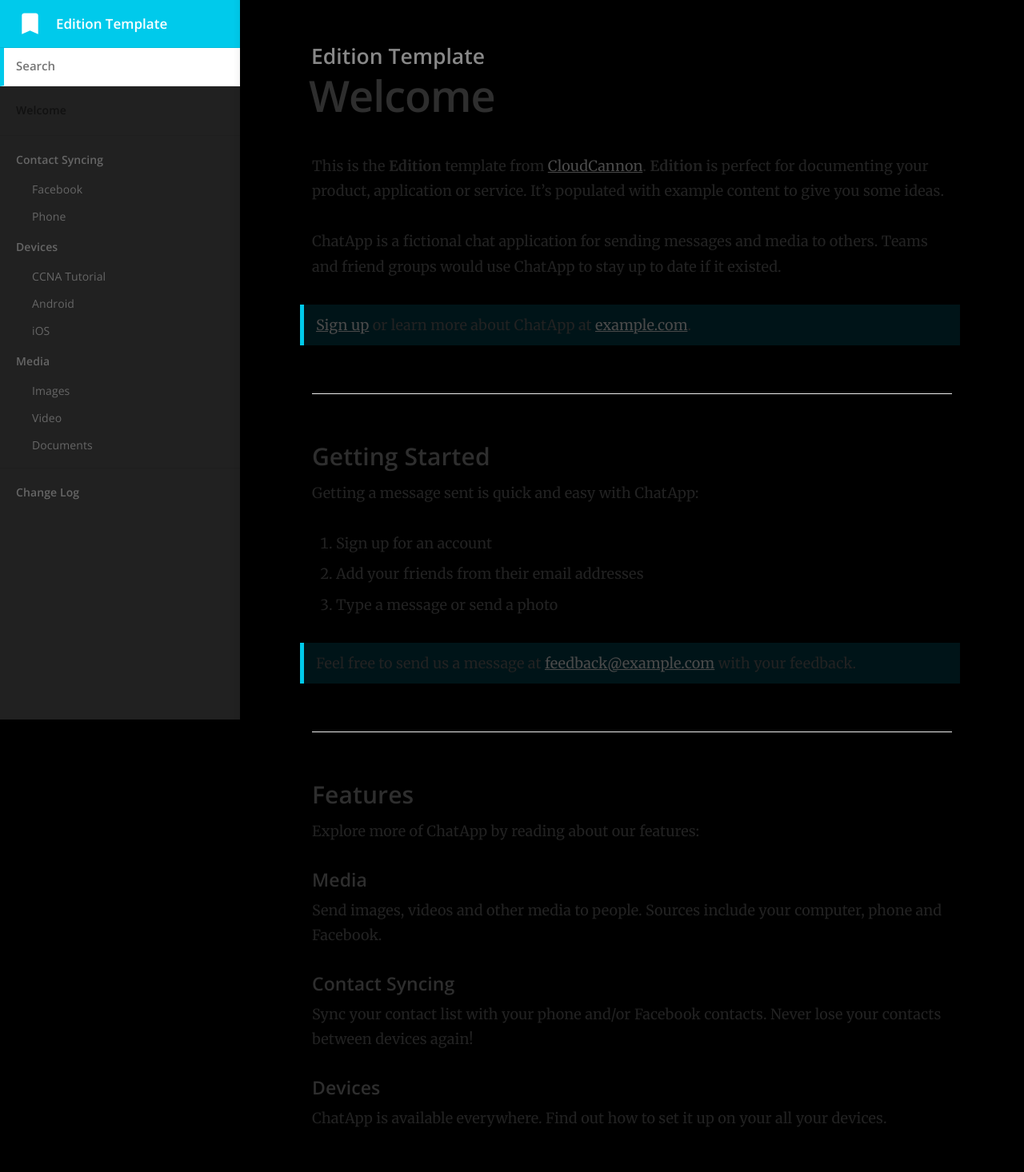
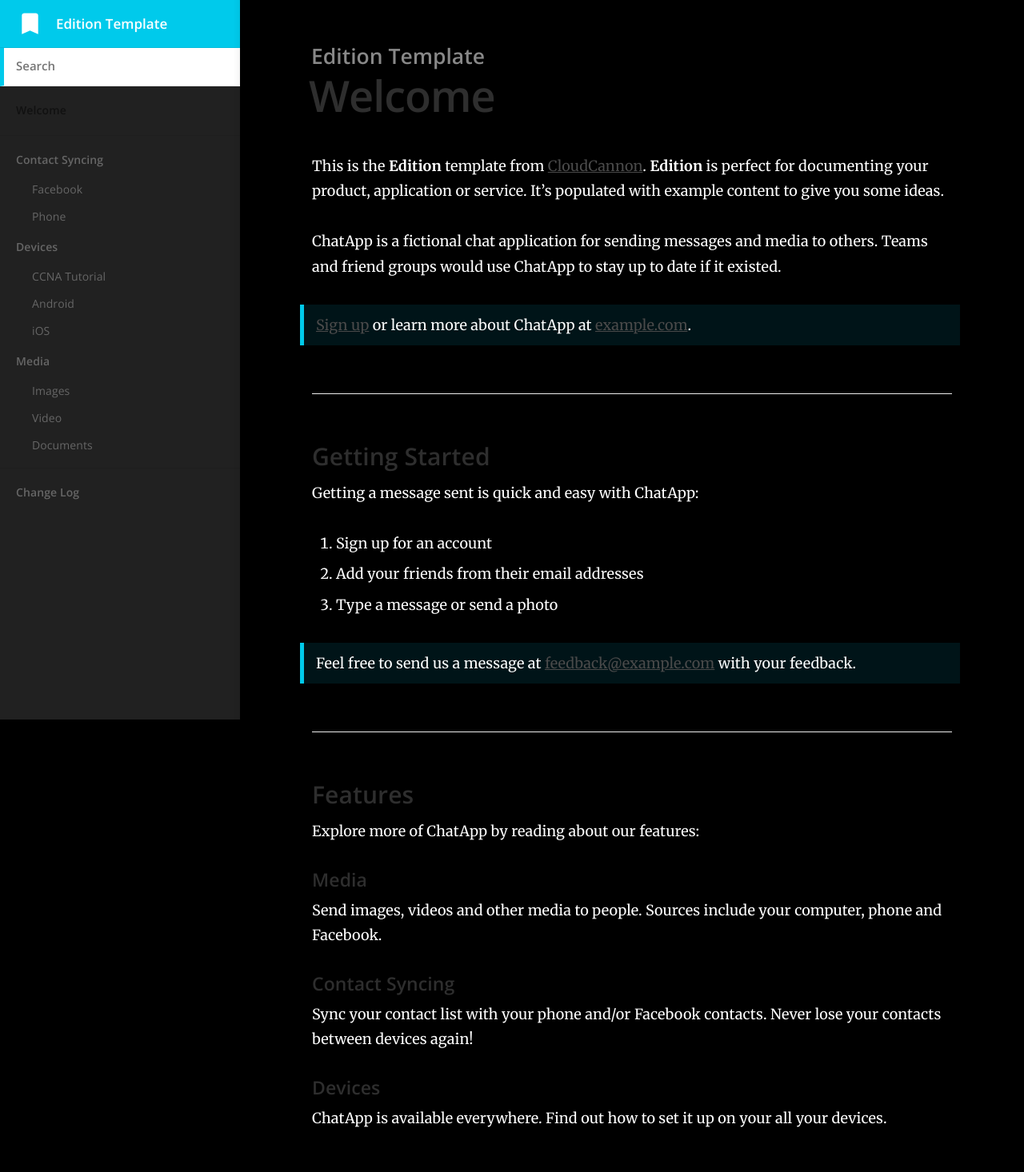
Before and after one commit to d0midigi/Networking-Notes, a Jekyll site: the page built from index.md, in a window 1280 px wide. Shown: the whole page at 80% size. Built offline with Jekyll 4.4.1, drawn with Linux system fonts in a browser that asks for light colours.

Commit message:
Update main.scss

```diff
--- a/css/main.scss
+++ b/css/main.scss
@@ -7,7 +7,7 @@ $baseurl: "{{ site.baseurl }}";
 $body-background-color: #000000;
 
 $content-max-width: 800px;
-$content-color: #222;
+$content-color: #fff;
 $content-background-color: #000000;
 
 $brand-colour: #00caeb;
```
